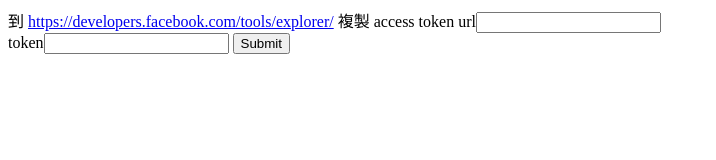
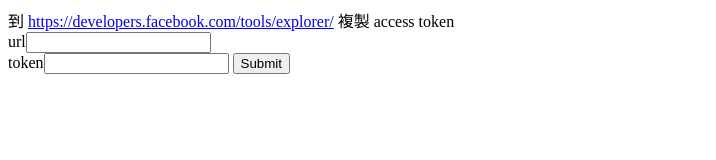
Before and after one commit to tvbsddc/tvbsddc.github.io, a plain HTML site: page index.html in a window 1280 px wide. Shown: the whole page, without its empty margins (0-716 px from the left). Drawn offline with nearby package versions, Linux system fonts and the light colour scheme.

Commit message:
revision 1

```diff
--- a/index.html
+++ b/index.html
@@ -52,7 +52,7 @@ function getJSON(url){
 </script>
 </head>
 <body>
-	到 <a href="https://developers.facebook.com/tools/explorer/">https://developers.facebook.com/tools/explorer/</a> 複製 access token
+	到 <a href="https://developers.facebook.com/tools/explorer/">https://developers.facebook.com/tools/explorer/</a> 複製 access token <br />
 	url<input type="text" id="url" /><br />
 	token<input type="text" id="token"/>
 	<button onclick="clickTO();">Submit</button>
```
